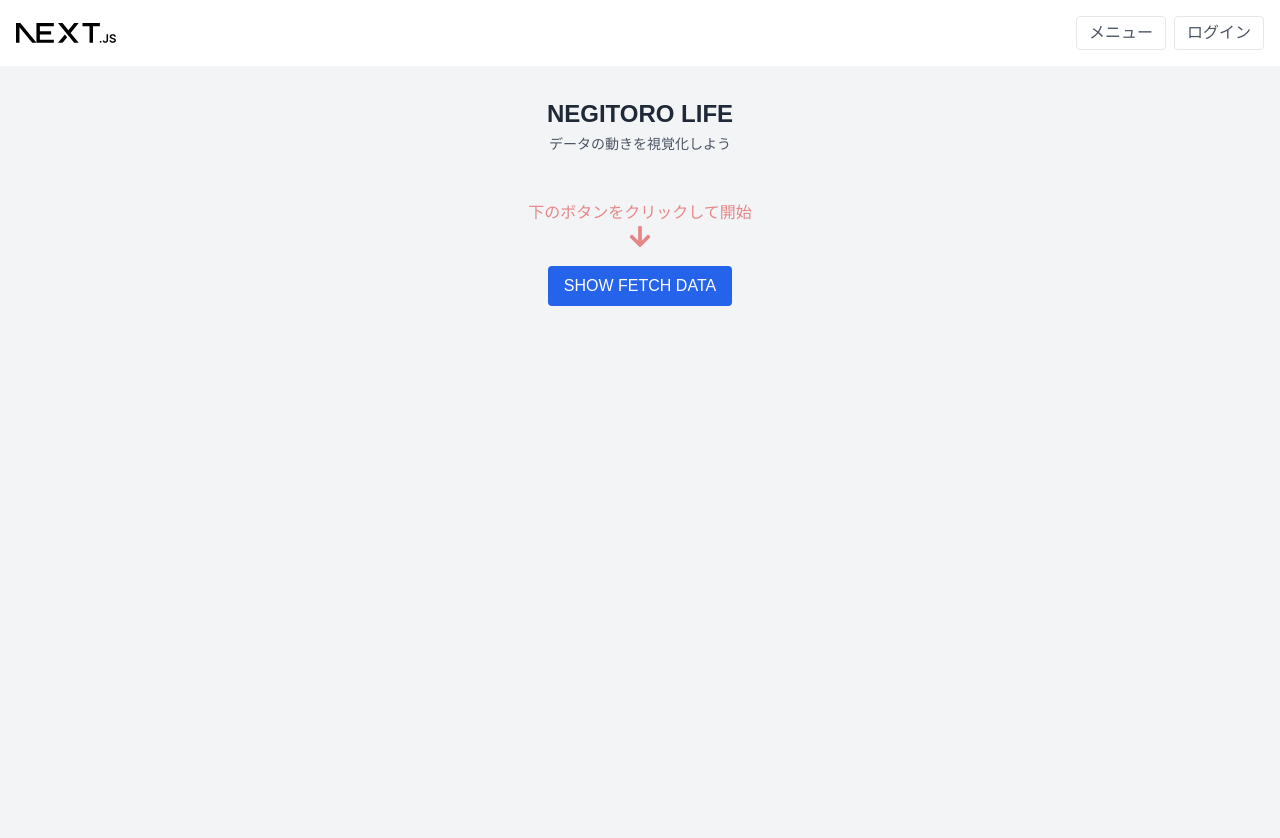
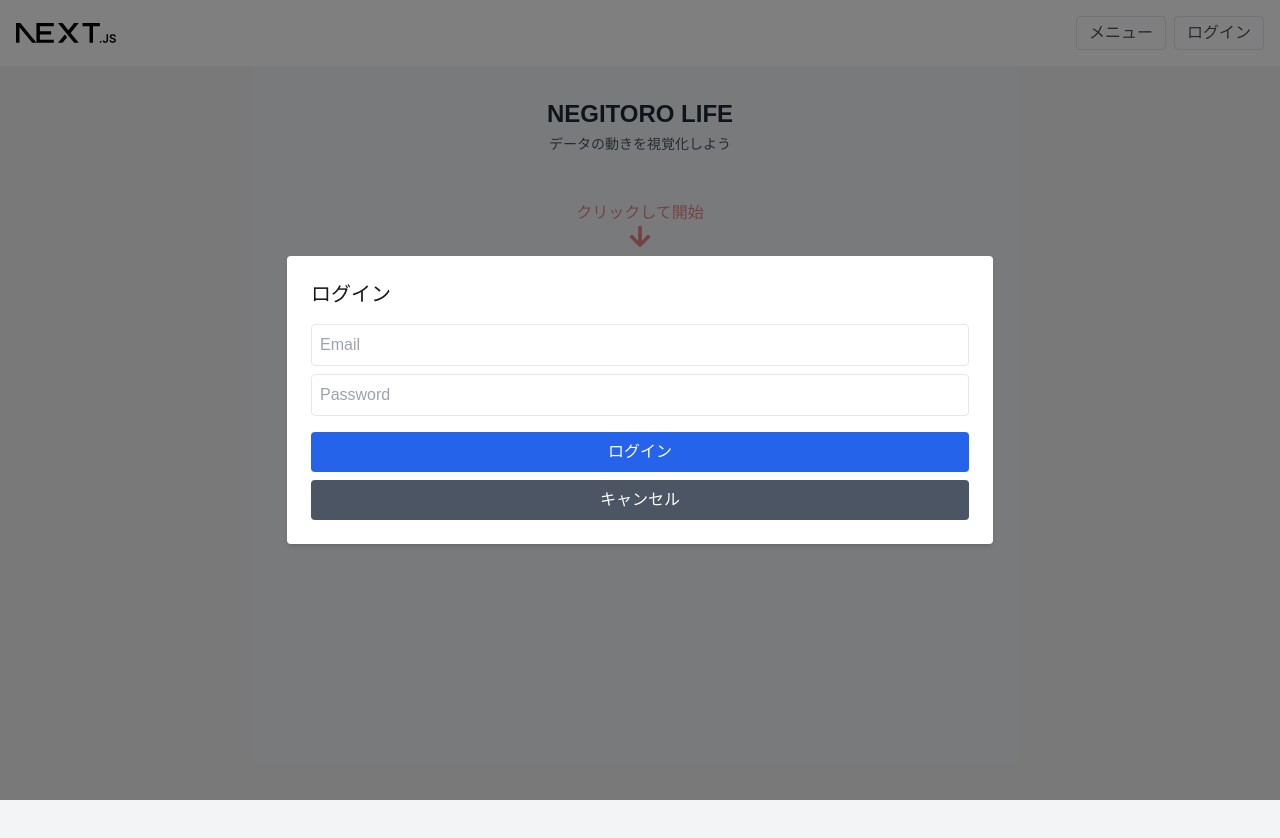
Before and after one commit to NegitoroLife/NegitoroBarChart, a Next.js app: page / in a window 1280 px wide. Both pictures are taken after a click on the button "ログイン". Shown: the top 838 px of the page. Built offline with nearby package versions, Linux system fonts and the light colour scheme.

Commit message:
ログイン実装

```diff
--- /dev/null
+++ b/app/api/firebase/auth/login/route.ts
@@ -0,0 +1,25 @@
+import { NextRequest, NextResponse } from "next/server";
+import { signInWithEmailAndPassword } from "firebase/auth";
+import { auth } from "@/firebaseConfig";
+
+export async function POST(request: NextRequest) {
+	const { email, password } = await request.json();
+
+	try {
+		const userCredential = await signInWithEmailAndPassword(
+			auth,
+			email,
+			password
+		);
+		const user = userCredential.user;
+		return NextResponse.json({ user });
+	} catch (error) {
+		if (error instanceof Error) {
+			return NextResponse.json({ error: error.message }, { status: 400 });
+		}
+		return NextResponse.json(
+			{ error: "An unknown error occurred" },
+			{ status: 400 }
+		);
+	}
+}
--- /dev/null
+++ b/app/api/firebase/auth/logout/route.ts
@@ -0,0 +1,18 @@
+import { NextResponse } from "next/server";
+import { signOut } from "firebase/auth";
+import { auth } from "@/firebaseConfig";
+
+export async function POST() {
+	try {
+		await signOut(auth);
+		return NextResponse.json({ message: "Logged out successfully" });
+	} catch (error) {
+		if (error instanceof Error) {
+			return NextResponse.json({ error: error.message }, { status: 400 });
+		}
+		return NextResponse.json(
+			{ error: "An unknown error occurred" },
+			{ status: 400 }
+		);
+	}
+}
--- a/app/components/layout/header.tsx
+++ b/app/components/layout/header.tsx
@@ -1,7 +1,52 @@
 "use client";
+import { useState } from "react";
 import Image from "next/image";
 
 export default function Header() {
+	const [isModalOpen, setIsModalOpen] = useState(false);
+	const [email, setEmail] = useState("");
+	const [password, setPassword] = useState("");
+	const [user, setUser] = useState(null);
+
+	const handleLogin = async () => {
+		try {
+			const response = await fetch("/api/firebase/auth/login", {
+				method: "POST",
+				headers: {
+					"Content-Type": "application/json",
+				},
+				body: JSON.stringify({ email, password }),
+			});
+
+			const data = await response.json();
+			if (response.ok) {
+				setUser(data.user);
+				setIsModalOpen(false);
+			} else {
+				console.error("Error signing in:", data.error);
+			}
+		} catch (error) {
+			console.error("Error signing in:", error);
+		}
+	};
+
+	const handleLogout = async () => {
+		try {
+			const response = await fetch("/api/firebase/auth/logout", {
+				method: "POST",
+			});
+
+			const data = await response.json();
+			if (response.ok) {
+				setUser(null);
+			} else {
+				console.error("Error signing out:", data.error);
+			}
+		} catch (error) {
+			console.error("Error signing out:", error);
+		}
+	};
+
 	return (
 		<header className="bg-white dark:bg-gray-800 shadow-md">
 			<div className="container mx-auto px-4 py-4 flex justify-between items-center">
@@ -15,21 +60,56 @@ export default function Header() {
 				/>
 				<nav>
 					<button
-						onClick={() => {
-							alert("何も起きないよ(^^)/");
-						}}
-						className="px-3 py-1 border  text-gray-600 rounded hover:bg-gray-100">
+						onClick={() => alert("何も起きないよ(^^)/")}
+						className="px-3 py-1 border text-gray-600 rounded hover:bg-gray-100">
 						メニュー
 					</button>
-					<button
-						onClick={() => {
-							alert("何も起きないよ(^^)/");
-						}}
-						className="ml-2 px-3 py-1 border text-gray-600 rounded hover:bg-gray-100">
-						ログイン
-					</button>
+					{user ? (
+						<button
+							onClick={handleLogout}
+							className="ml-2 px-3 py-1 border text-gray-600 rounded hover:bg-gray-100">
+							ログアウト
+						</button>
+					) : (
+						<button
+							onClick={() => setIsModalOpen(true)}
+							className="ml-2 px-3 py-1 border text-gray-600 rounded hover:bg-gray-100">
+							ログイン
+						</button>
+					)}
 				</nav>
 			</div>
+			{isModalOpen && (
+				<div className="fixed inset-0 flex items-center z-50 justify-center bg-black bg-opacity-50">
+					<div className="bg-white p-6 rounded shadow-md">
+						<h2 className="text-xl mb-4">ログイン</h2>
+						<input
+							type="email"
+							placeholder="Email"
+							value={email}
+							onChange={(e) => setEmail(e.target.value)}
+							className="mb-2 p-2 border rounded w-full"
+						/>
+						<input
+							type="password"
+							placeholder="Password"
+							value={password}
+							onChange={(e) => setPassword(e.target.value)}
+							className="mb-4 p-2 border rounded w-full"
+						/>
+						<button
+							onClick={handleLogin}
+							className="px-4 py-2 bg-blue-600 text-white rounded hover:bg-blue-700 w-full">
+							ログイン
+						</button>
+						<button
+							onClick={() => setIsModalOpen(false)}
+							className="mt-2 px-4 py-2 bg-gray-600 text-white rounded hover:bg-gray-700 w-full">
+							キャンセル
+						</button>
+					</div>
+				</div>
+			)}
 		</header>
 	);
 }
--- a/app/page.tsx
+++ b/app/page.tsx
@@ -1,23 +1,10 @@
 "use client";
 
-import { useState } from "react";
-import { User } from "./types/user";
-import { motion, AnimatePresence } from "framer-motion";
+import { motion } from "framer-motion";
+import Link from "next/link";
 import { FaArrowDown } from "react-icons/fa";
 
 export default function Home() {
-	const [users, setUsers] = useState<User[]>([]);
-	const [showUsers, setShowUsers] = useState(false);
-
-	const fetchUsers = async () => {
-		if (!showUsers) {
-			const res = await fetch("/api/users");
-			const data: User[] = await res.json();
-			setUsers(data);
-		}
-		setShowUsers(!showUsers);
-	};
-
 	return (
 		<div className="flex flex-col items-center min-h-screen p-8 bg-gray-100 dark:bg-gray-900">
 			<header className="mb-8 text-center space-y-1">
@@ -34,7 +21,7 @@ export default function Home() {
 					animate={{ y: [0, -10, 0], opacity: [1, 0.5, 1] }}
 					transition={{ repeat: Infinity, duration: 1 }}>
 					<p className="mt-4 text-red-600 dark:text-gray-400">
-						下のボタンをクリックして開始
+						クリックして開始
 					</p>
 					<FaArrowDown
 						className="text-red-600 dark:text-gray-400 mx-auto"
@@ -42,37 +29,12 @@ export default function Home() {
 					/>
 				</motion.div>
 				<div className="relative mt-2">
-					<button
-						key={showUsers ? "hide" : "show"}
-						onClick={fetchUsers}
-						className={`px-4 py-2 ${
-							!showUsers
-								? "bg-blue-600 hover:bg-blue-700"
-								: "bg-gray-400  text-gray-200"
-						}  text-white rounded `}>
-						{showUsers ? "HIDE" : "SHOW FETCH DATA"}
-					</button>
+					<Link
+						href={"/barchart"}
+						className="bg-blue-600 text-white rounded-md border p-2">
+						グラフを作成！
+					</Link>
 				</div>
-				<AnimatePresence>
-					{showUsers && (
-						<motion.div
-							className="mt-6"
-							initial={{ opacity: 0 }}
-							animate={{ opacity: 1 }}
-							exit={{ opacity: 0 }}>
-							<h2 className="text-md font-bold text-gray-800 dark:text-gray-200">
-								FETCH サンプル
-							</h2>
-							<ul className="mt-4 text-gray-600 dark:text-gray-400">
-								{users.map((user) => (
-									<li key={user.id}>
-										{user.name} ({user.email})
-									</li>
-								))}
-							</ul>
-						</motion.div>
-					)}
-				</AnimatePresence>
 			</main>
 		</div>
 	);
--- /dev/null
+++ b/firebaseConfig.ts
@@ -0,0 +1,18 @@
+import { initializeApp } from "firebase/app";
+// import { getAnalytics } from "firebase/analytics";
+import { getAuth } from "firebase/auth";
+
+const firebaseConfig = {
+	apiKey: process.env.NEXT_PUBLIC_FIREBASE_API_KEY,
+	authDomain: process.env.NEXT_PUBLIC_FIREBASE_AUTH_DOMAIN,
+	projectId: process.env.NEXT_PUBLIC_FIREBASE_PROJECT_ID,
+	storageBucket: process.env.NEXT_PUBLIC_FIREBASE_STORAGE_BUCKET,
+	messagingSenderId: process.env.NEXT_PUBLIC_FIREBASE_MESSAGING_SENDER_ID,
+	appId: process.env.NEXT_PUBLIC_FIREBASE_APP_ID,
+	measurementId: process.env.NEXT_PUBLIC_FIREBASE_MEASUREMENT_ID,
+};
+
+const app = initializeApp(firebaseConfig);
+// const analytics = getAnalytics(app);
+const auth = getAuth(app);
+export { app, auth };
--- a/package.json
+++ b/package.json
@@ -9,6 +9,7 @@
 		"lint": "next lint"
 	},
 	"dependencies": {
+		"firebase": "^11.3.0",
 		"framer-motion": "^12.4.1",
 		"next": "15.1.6",
 		"react": "^19.0.0",
```
Also changed, not shown: 1 other file (tests, documents, lock files or other folders). Lines whose indentation alone changed are shown as unchanged.
